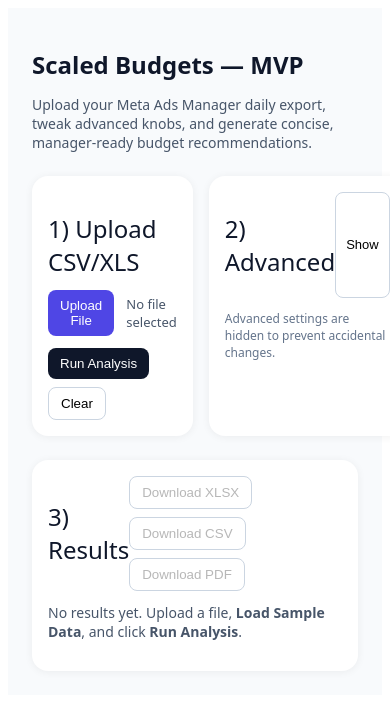
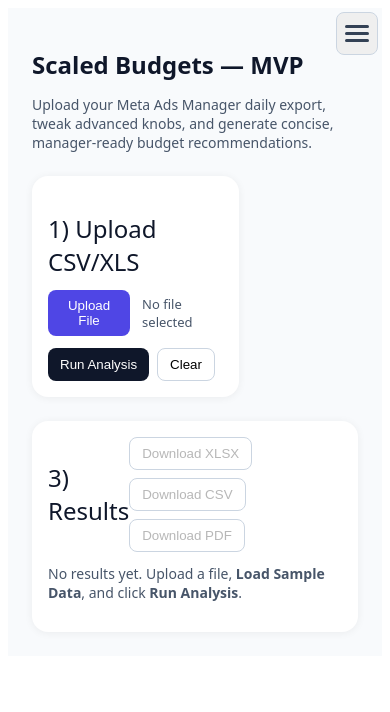
Before and after one commit to awalkowskee/Scaled-Budgets, a React (Create React App) app: page / in a window 390 px wide. Shown: the top 712 px of the page. Built offline with nearby package versions, Linux system fonts and the light colour scheme.

Commit message:
fixing hamburger HamburgerMenu

```diff
--- a/src/App.js
+++ b/src/App.js
@@ -1,7 +1,9 @@
 import React, { useMemo, useState } from "react";
 import UploadCard from "./components/UploadCard.jsx";
 import AdvancedPanel from "./components/AdvancedPanel.jsx";
+import HamburgerMenu from "./components/HamburgerMenu.jsx";
 import ResultsTable from "./components/ResultsTable.jsx";
+
 
 import { DEFAULTS } from "./lib/constants.js";
 import { fmtCurrency, fmtInteger, fmt2, toDate } from "./lib/format.js";
@@ -113,7 +115,14 @@ export default function App() {
             rowsCount={rawRows.length}
             error={error}
           />
-          <AdvancedPanel params={params} onChange={(k,v)=>setParams(p=>({...p,[k]:v}))} show={showAdvanced} setShow={setShowAdvanced} />
+          <HamburgerMenu>
+            <AdvancedPanel
+              params={params}
+              onChange={(k,v)=>setParams(p=>({...p,[k]:v}))}
+              show={showAdvanced}
+              setShow={setShowAdvanced}
+            />
+          </HamburgerMenu>
         </div>
 
         <ResultsTable
--- a/src/components/AdvancedPanel.jsx
+++ b/src/components/AdvancedPanel.jsx
@@ -1,38 +1,71 @@
 import React from "react";
 
-export default function AdvancedPanel({ params, onChange, show, setShow }) {
+export default function AdvancedPanel({ params, onChange }) {
   return (
-    <div style={{ background: "#fff", borderRadius: 16, boxShadow: "0 1px 8px rgba(0,0,0,0.06)", padding: 16 }}>
-      <div style={{ display: "flex", justifyContent: "space-between", marginBottom: 12 }}>
-        <h2 style={{ fontWeight: 500 }}>2) Advanced</h2>
-        <button onClick={() => setShow(v => !v)} style={{ fontSize: 13, padding: "6px 10px", border: "1px solid #CBD5E1", borderRadius: 8, background: "white" }}>{show ? "Hide" : "Show"}</button>
+    <div style={{
+      background: "#fff",
+      borderRadius: 16,
+      boxShadow: "0 1px 8px rgba(0,0,0,0.06)",
+      padding: "16px 36px 48px 16px",  // Changed right padding from 16px to 36px
+      height: "calc(100vh - 30px)", // Changed from 24px to 30px
+      overflowY: "auto"
+    }}>
+      <div style={{ marginBottom: 24 }}>
+        <h2 style={{ fontWeight: 500 }}>Advanced</h2>
+        <p style={{ color: "#64748B", marginTop: 8 }}>Adjust data for analysis</p>
       </div>
-      {show ? (
-        <>
-          <div style={{ display: "grid", gridTemplateColumns: "1fr 1fr", gap: 12 }}>
-            <label>Lookback (days)
+
+      <div style={{ display: "grid", gridTemplateColumns: "1fr", gap: 24 }}>
+        <label>Days to analyze
           <input type="number" min={2} max={7} value={params.lookback_days_short} onChange={(e)=>onChange("lookback_days_short", Number(e.target.value))} style={{ marginTop: 4, width: "100%", border: "1px solid #CBD5E1", borderRadius: 8, padding: "6px 8px" }}/>
         </label>
-            <label>Conv to scale
+        <label>Min conversions to scale
           <input type="number" min={5} max={30} value={params.conv_scale_min} onChange={(e)=>onChange("conv_scale_min", Number(e.target.value))} style={{ marginTop: 4, width: "100%", border: "1px solid #CBD5E1", borderRadius: 8, padding: "6px 8px" }}/>
         </label>
-            <label>Conv to consider
+        <label>Min conversions to action
           <input type="number" min={1} max={30} value={params.conv_consider_min} onChange={(e)=>onChange("conv_consider_min", Number(e.target.value))} style={{ marginTop: 4, width: "100%", border: "1px solid #CBD5E1", borderRadius: 8, padding: "6px 8px" }}/>
         </label>
-            <label>Min spend (short)
+        <label>Min spend per ad set (in time frame)
           <input type="number" min={0} step={50} value={params.spend_min} onChange={(e)=>onChange("spend_min", Number(e.target.value))} style={{ marginTop: 4, width: "100%", border: "1px solid #CBD5E1", borderRadius: 8, padding: "6px 8px" }}/>
         </label>
       </div>
 
-          <div style={{ display: "grid", gridTemplateColumns: "repeat(4,1fr)", gap: 8, marginTop: 12 }}>
+      <div style={{ display: "grid", gridTemplateColumns: "1fr 1fr", gap: 32, marginTop: 32 }}>
+        {/* Left column: Relative CPA to mean */}
+        <div>
+          <div style={{ fontWeight: 500, marginBottom: 12 }}>Relative CPA to mean</div>
+          <div style={{ display: "grid", gridTemplateRows: "repeat(4,auto)", gap: 16 }}>
             {[0,1,2,3].map(i => (
-              <label key={i}>Rel CPA ≤
-                <input type="number" step={0.01} value={params.rel_cpa_bands[i]} onChange={(e)=>{ const v = Number(e.target.value); const arr = [...params.rel_cpa_bands]; arr[i]=v; onChange("rel_cpa_bands", arr); }} style={{ marginTop: 4, width: "100%", border: "1px solid #CBD5E1", borderRadius: 8, padding: "6px 8px" }}/>
+              <label key={i} style={{ display: "flex", flexDirection: "column" }}>
+                <span style={{ fontSize: 14, marginBottom: 4 }}>Rel CPA ≤</span>
+                <input
+                  type="number"
+                  step={0.01}
+                  value={params.rel_cpa_bands[i]}
+                  onChange={e => {
+                    const v = Number(e.target.value);
+                    const arr = [...params.rel_cpa_bands];
+                    arr[i] = v;
+                    onChange("rel_cpa_bands", arr);
+                  }}
+                  style={{
+                    width: "100%",
+                    border: "1px solid #CBD5E1",
+                    borderRadius: 8,
+                    padding: "6px 8px"
+                  }}
+                />
               </label>
             ))}
           </div>
-
-          <div style={{ display: "grid", gridTemplateColumns: "repeat(4,1fr)", gap: 8, marginTop: 12 }}>
+        </div>
+        {/* Right column: Scale limits */}
+        <div>
+          <div style={{ fontWeight: 500, marginBottom: 4 }}>Scale limits</div>
+          <div style={{ fontSize: 12, color: "#64748B", marginBottom: 12 }}>
+            Long-term windows fixed at 7/14/21 (summary only).
+          </div>
+          <div style={{ display: "grid", gridTemplateColumns: "1fr 1fr", gap: 16 }}>
             <label>Scale min %
               <input type="number" min={5} max={50} value={params.scale_step_min} onChange={(e)=>onChange("scale_step_min", Number(e.target.value))} style={{ marginTop: 4, width: "100%", border: "1px solid #CBD5E1", borderRadius: 8, padding: "6px 8px" }}/>
             </label>
@@ -46,12 +79,8 @@ export default function AdvancedPanel({ params, onChange, show, setShow }) {
               <input type="number" min={5} max={100} value={params.cut_step_max} onChange={(e)=>onChange("cut_step_max", Number(e.target.value))} style={{ marginTop: 4, width: "100%", border: "1px solid #CBD5E1", borderRadius: 8, padding: "6px 8px" }}/>
             </label>
           </div>
-
-          <p style={{ fontSize: 12, color: "#64748B", marginTop: 8 }}>Long-term windows fixed at 7/14/21 (summary only).</p>
-        </>
-      ) : (
-        <p style={{ fontSize: 12, color: "#64748B" }}>Advanced settings are hidden to prevent accidental changes.</p>
-      )}
+        </div>
+      </div>
     </div>
   );
 }
--- /dev/null
+++ b/src/components/HamburgerMenu.jsx
@@ -0,0 +1,62 @@
+import React, { useState, useRef, useEffect } from "react";
+
+export default function HamburgerMenu({ children }) {
+  const [open, setOpen] = useState(false);
+  const menuRef = useRef();
+
+  useEffect(() => {
+    function handleClick(e) {
+      if (menuRef.current && !menuRef.current.contains(e.target)) {
+        setOpen(false);
+      }
+    }
+    if (open) document.addEventListener("mousedown", handleClick);
+    return () => document.removeEventListener("mousedown", handleClick);
+  }, [open]);
+
+  return (
+    <div style={{ position: "fixed", top: "12px", right: "12px", display: "inline-block" }} ref={menuRef}>
+      <button
+        aria-label="Open advanced settings"
+        onClick={() => setOpen((v) => !v)}
+        style={{
+          border: "1px solid #CBD5E1",
+          borderRadius: 8,
+          padding: 8,
+          cursor: "pointer",
+          fontSize: 20,
+        }}
+      >
+        <span style={{ display: "block", width: 24 }}>
+          <span style={{ display: "block", height: 3, background: "#334155", margin: "4px 0", borderRadius: 2 }} />
+          <span style={{ display: "block", height: 3, background: "#334155", margin: "4px 0", borderRadius: 2 }} />
+          <span style={{ display: "block", height: 3, background: "#334155", margin: "4px 0", borderRadius: 2 }} />
+        </span>
+      </button>
+      <div
+        style={{
+          position: "absolute",
+          right: -12, // Move menu slightly left to avoid edge
+          top: "100%",
+          marginTop: 8,
+          zIndex: 100,
+          background: "#fff",
+          border: "1px solid #CBD5E1",
+          borderRadius: 12,
+          boxShadow: "0 2px 16px rgba(0,0,0,0.10)",
+          minWidth: 340,
+          padding: "12px 24px 12px 12px", // Added extra right padding
+          transition: "all 0.3s ease-in-out",
+          opacity: open ? 1 : 0,
+          transform: open ? "translateX(0)" : "translateX(20px)",
+          visibility: open ? "visible" : "hidden",
+          pointerEvents: open ? "all" : "none",
+          maxHeight: "calc(100vh - 48px)", // 24px from top and bottom
+          overflowY: "auto",
+        }}
+      >
+        {children}
+      </div>
+    </div>
+  );
+}
```
Also changed, not shown: 1 other file (tests, documents, lock files or other folders). Lines whose indentation alone changed are shown as unchanged.
